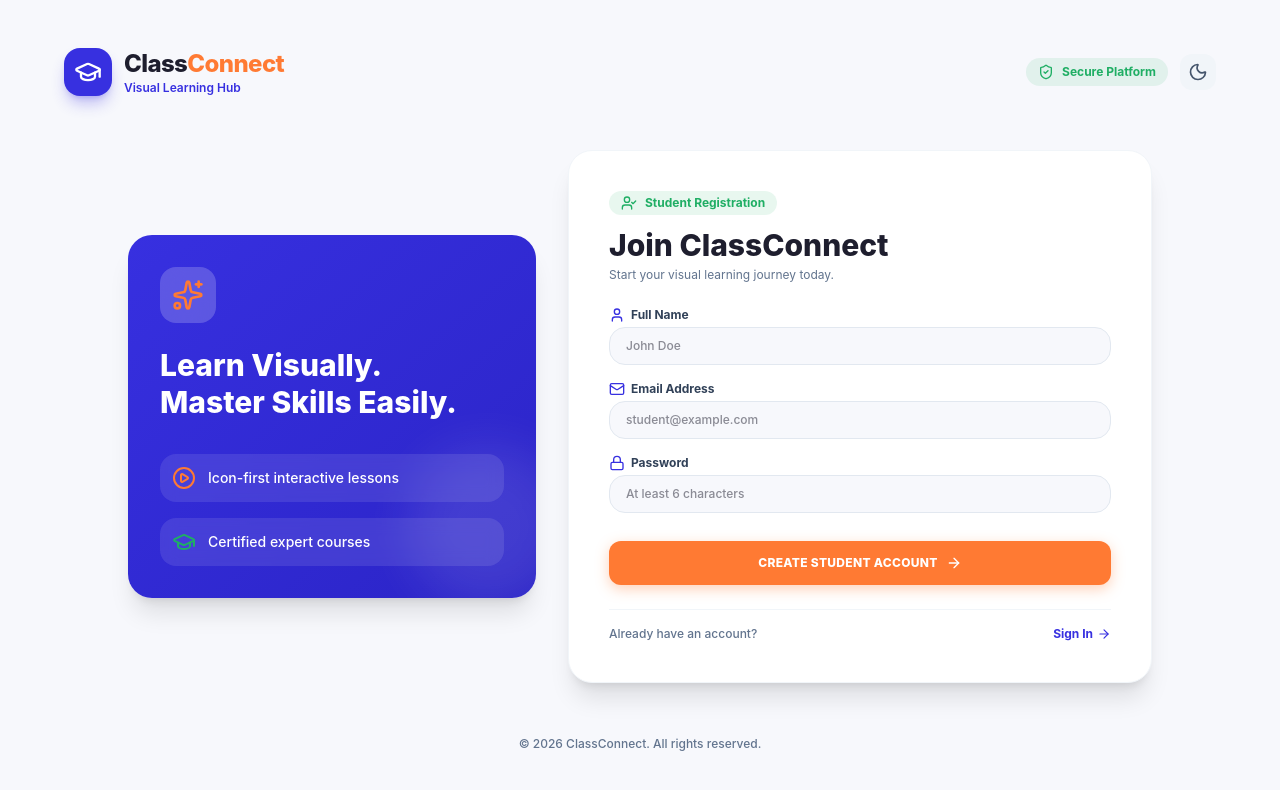
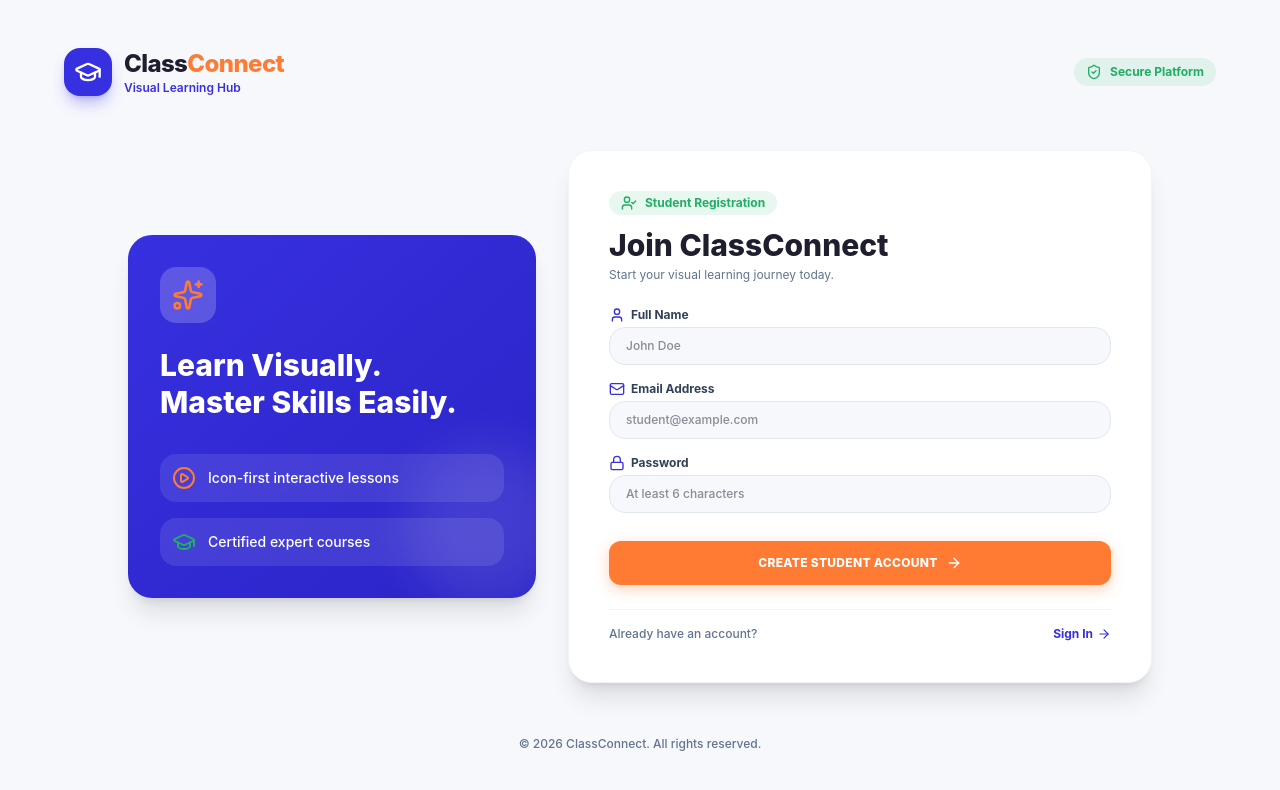
Before and after one commit to ersamirsingh/class-connect, a React (Vite) app in the folder client/: page /signup in a window 1280 px wide. Shown: the top 790 px of the page. Built offline with nearby package versions, Linux system fonts and the light colour scheme; no server answers.

Commit message:
Remove ThemeToggle from AuthLayout header

```diff
--- a/client/src/layouts/AuthLayout.jsx
+++ b/client/src/layouts/AuthLayout.jsx
@@ -2,7 +2,6 @@ import React from 'react';
 import { Outlet, Link } from 'react-router-dom';
 import { Sparkles, GraduationCap, PlayCircle, ShieldCheck } from 'lucide-react';
 import { motion } from 'framer-motion';
-import { ThemeToggle } from '../components/shared/ThemeToggle';
 
 export const AuthLayout = () => {
   return (
@@ -19,11 +18,8 @@ export const AuthLayout = () => {
           </div>
         </Link>
 
-        <div className="flex items-center gap-3">
-          <div className="hidden sm:flex items-center gap-2 text-xs font-bold text-[#1FAE64] bg-[#1FAE64]/10 px-3 py-1.5 rounded-full">
-            <ShieldCheck className="w-4 h-4" /> Secure Platform
-          </div>
-          <ThemeToggle />
+        <div className="hidden sm:flex items-center gap-2 text-xs font-bold text-[#1FAE64] bg-[#1FAE64]/10 px-3 py-1.5 rounded-full">
+          <ShieldCheck className="w-4 h-4" /> Secure Platform
         </div>
       </header>
 
```
